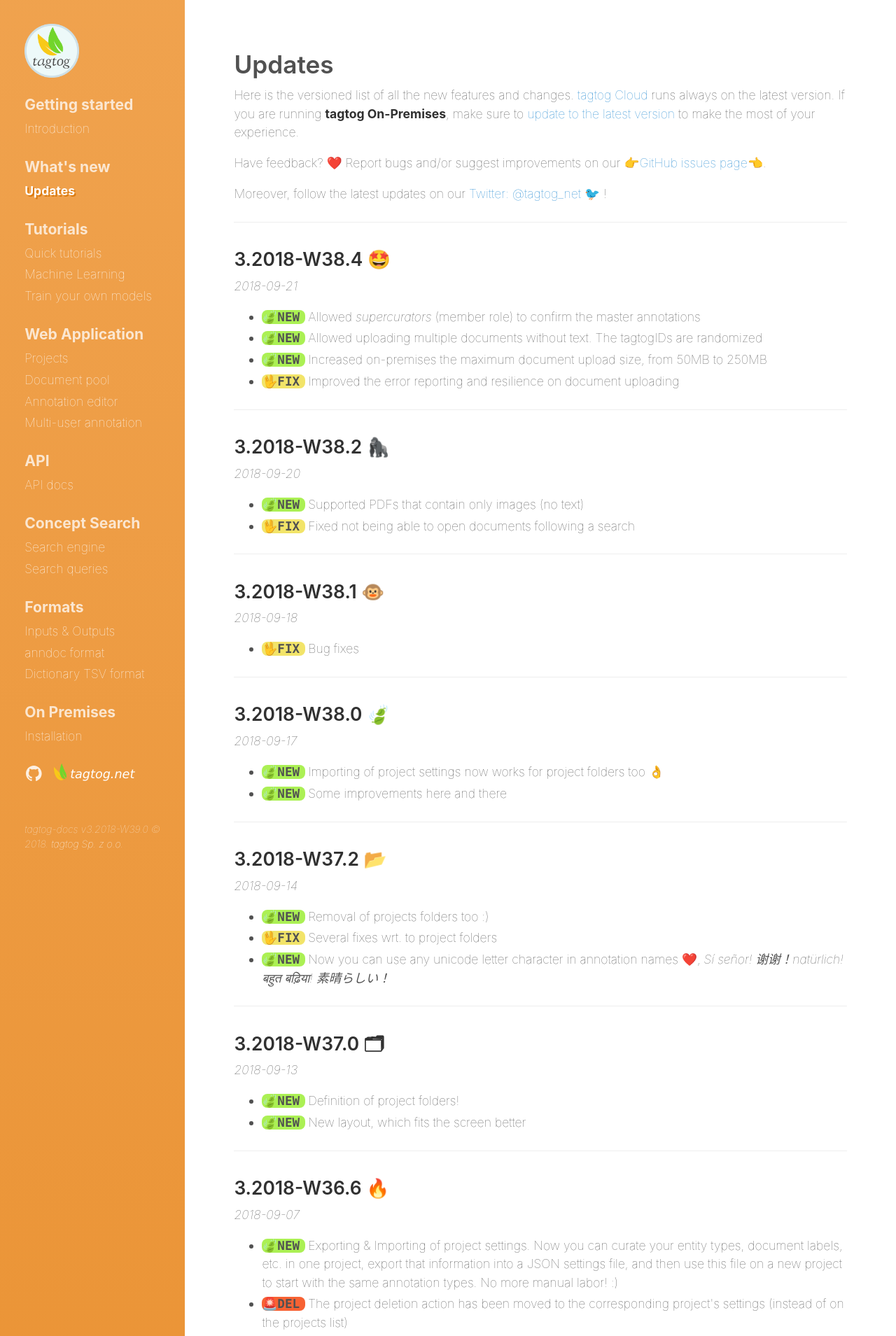
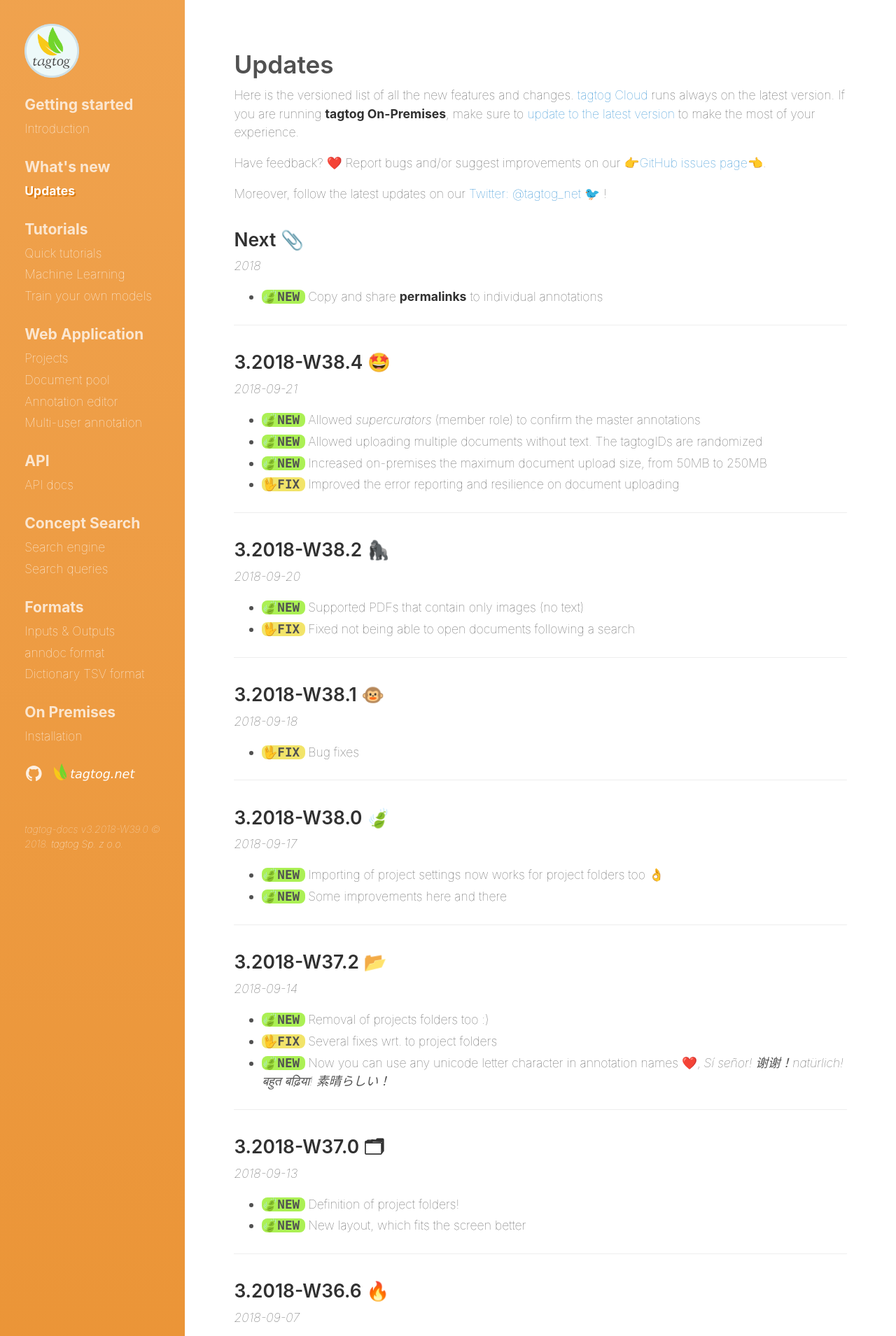
Before and after one commit to tagtogorg/tagtog-doc, a Jekyll site: the page built from updates.md, in a window 1280 px wide. Shown: the top 1909 px of the page at 70% size. Built offline with Jekyll 4.4.1, drawn with Linux system fonts in a browser that asks for light colours; nearby versions of some CDN libraries; emoji names are drawn with the system emoji font; some of the changed text lies outside the part shown.

Commit message:
Add permalinks to updates

```diff
--- a/updates.md
+++ b/updates.md
@@ -11,6 +11,13 @@ Here is the versioned list of all the new features and changes. [tagtog Cloud](h
 Have feedback? :heart: Report bugs and/or suggest improvements on our [:point_right:GitHub issues page:point_left:](https://github.com/tagtog/tagtog-doc/issues).
 
 Moreover, follow the latest updates on our [Twitter: @tagtog_net 🐦](https://twitter.com/tagtog_net) !
+
+## Next 📎
+_2018_
+
+<ul class="updates">
+  <li class="new">Copy and share <strong>permalinks</strong> to individual annotations</li>
+</ul>
 
 ---
 
```
